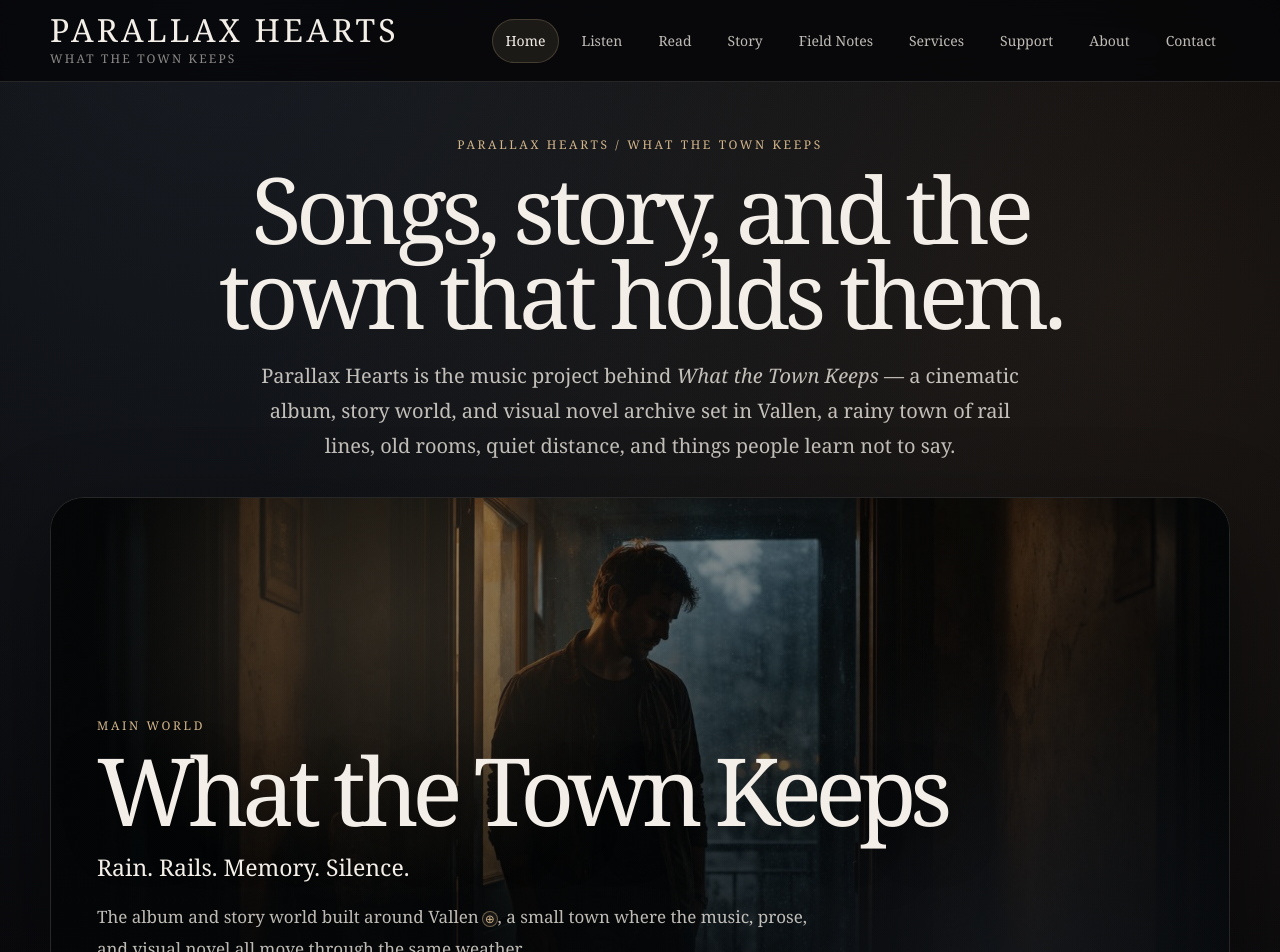
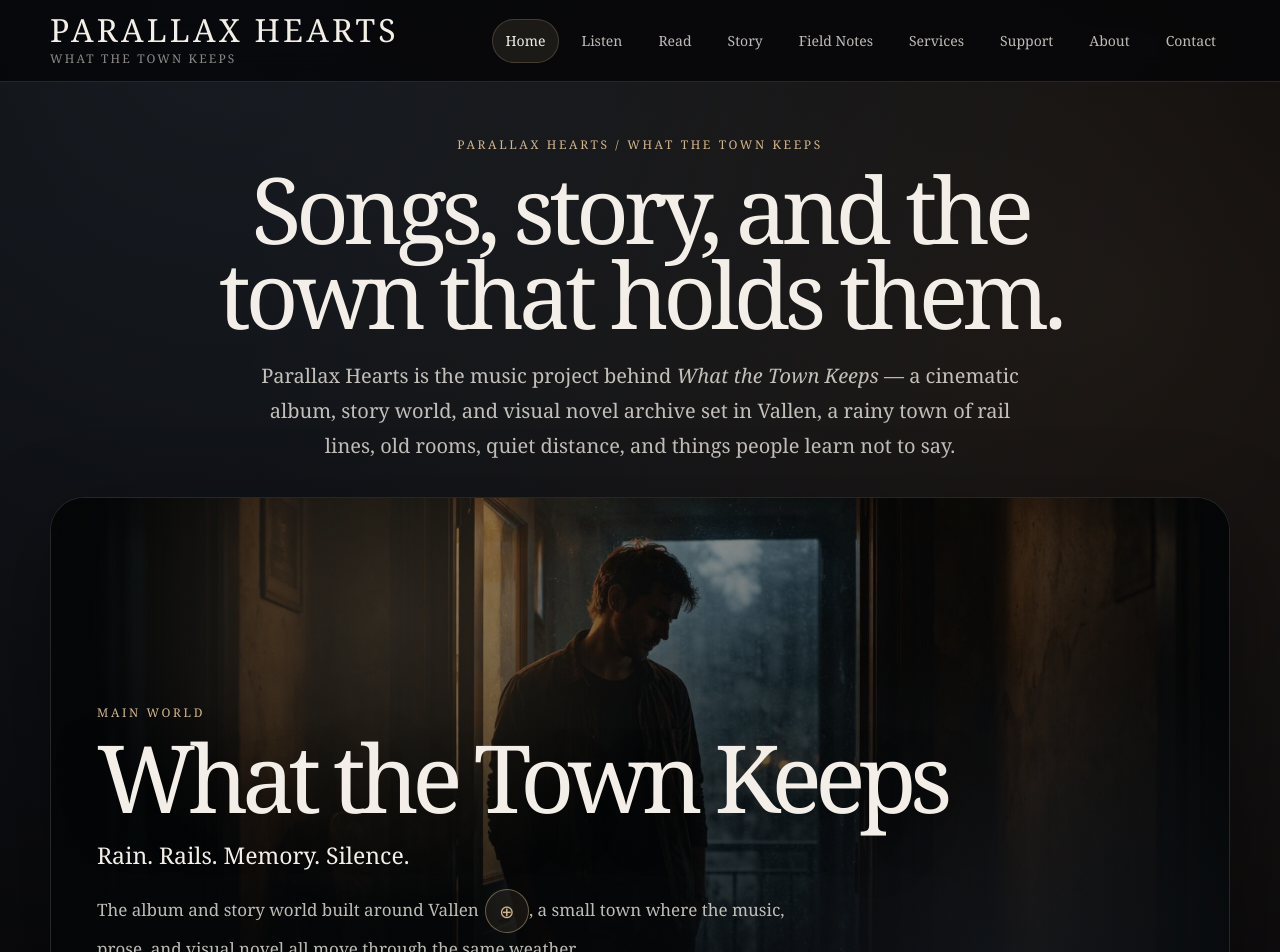
Before and after one commit to chthomps4/parallaxhearts-site, a Next.js app in the folder site/: page / in a window 1280 px wide. Shown: the top 952 px of the page. Built offline with nearby package versions, Linux system fonts and the light colour scheme.

Commit message:
Improve archive note tap targets

```diff
--- a/site/app/globals.css
+++ b/site/app/globals.css
@@ -342,15 +342,15 @@ footer a {
   display: inline-flex;
   align-items: center;
   justify-content: center;
-  width: 1.35em;
-  height: 1.35em;
-  margin-left: 0.28em;
+  min-width: 44px;
+  min-height: 44px;
+  margin-left: 0.34em;
   border: 1px solid rgba(210, 181, 139, 0.45);
   border-radius: 999px;
   background: rgba(210, 181, 139, 0.08);
   color: #d2b58b;
   font-family: Georgia, "Times New Roman", serif;
-  font-size: 0.68em;
+  font-size: 18px;
   line-height: 1;
   cursor: pointer;
   vertical-align: middle;
```
